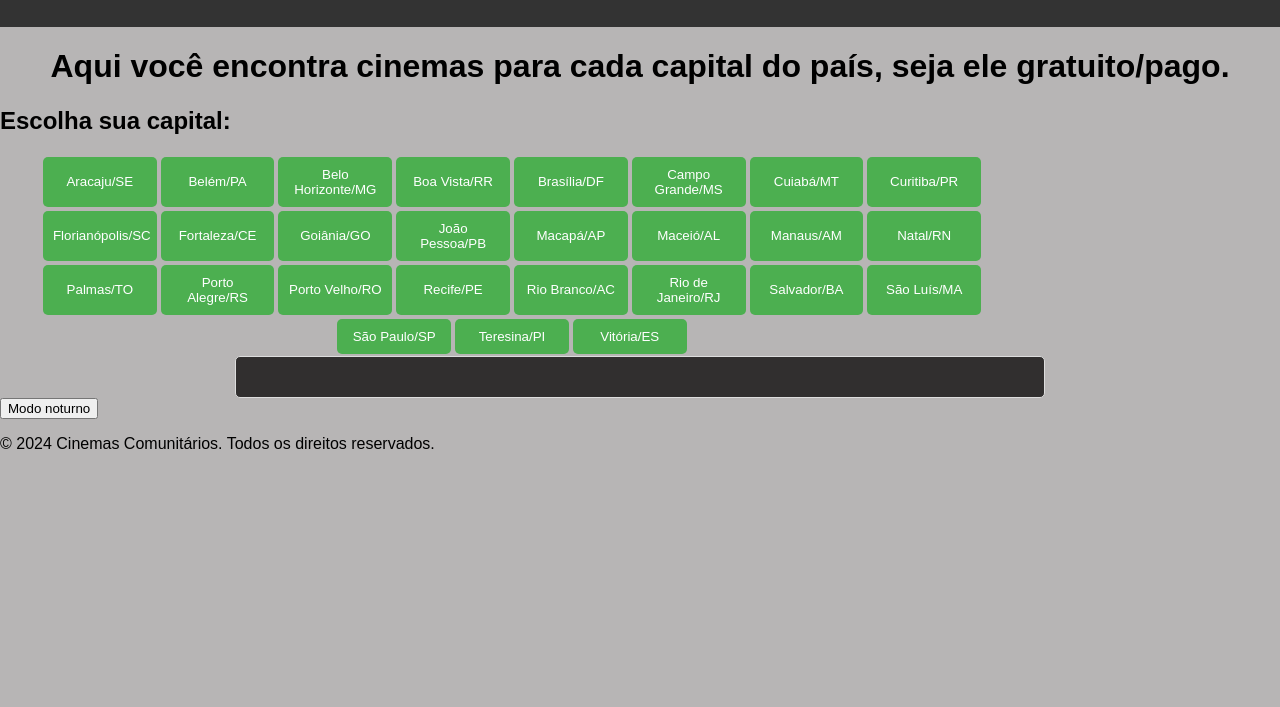
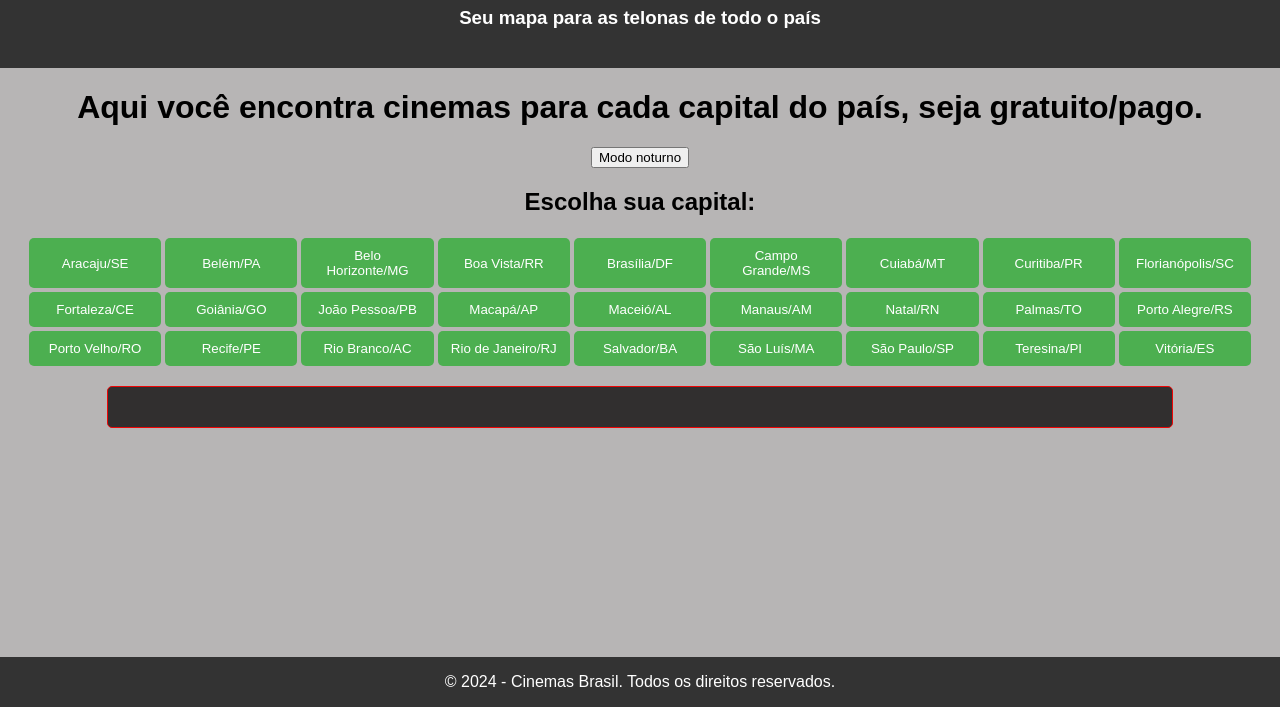
Before and after one commit to lucas-almeida-1/ImersaoDEVGemini, a plain HTML site: page index.html in a window 1280 px wide. Shown: the part 93-800 px from the top of the page. Drawn offline with Linux system fonts and the light colour scheme.

Commit message:
Improved UI

```diff
--- a/index.html
+++ b/index.html
@@ -10,10 +10,12 @@
 
 <body>
     <header>
-        <h1>Cinemas do Brasil</h1>
+        <h1>Cinemas Brasil</h1>
+        <h3 id="subheader">Seu mapa para as telonas de todo o país</h3>
     </header>
     <main>
-        <h1 id="titulo-capital">Aqui você encontra cinemas para cada capital do país, seja ele gratuito/pago.</h1>
+        <h1 id="titulo-capital">Aqui você encontra cinemas para cada capital do país, seja gratuito/pago.</h1>
+        <button id="modo-noturno">Modo noturno</button>
         <h2>Escolha sua capital:</h2>
         <div id="div-conteudo">
             <section class="capitais">
@@ -44,15 +46,16 @@
                 <button onclick="mostrarCinemas('São Paulo/SP')">São Paulo/SP</button>
                 <button onclick="mostrarCinemas('Teresina/PI')">Teresina/PI</button>
                 <button onclick="mostrarCinemas('Vitória/ES')">Vitória/ES</button>
+                <br>
             </section>
+            <br>
             <div id="div-resultado">
                 <section align="center" class="resultados-pesquisa" id="resultados-pesquisa"></section>
             </div>
-            <button id="modo-noturno">Modo noturno</button>
         </div>
     </main>
     <footer>
-        <p>© 2024 Cinemas Comunitários. Todos os direitos reservados.</p>
+        <p>© 2024 - Cinemas Brasil. Todos os direitos reservados.</p>
     </footer>
     <script src="dados.js"></script>
     <script src="app.js"></script>
--- a/style.css
+++ b/style.css
@@ -14,6 +14,10 @@ header {
     color: #fa1b1b;
 }
 
+#subheader {
+    color: #fff;
+}
+
 #titulo-capital {
     display: flex;
     justify-content: center;
@@ -23,7 +27,8 @@ header {
     display: flex;
     flex-wrap: wrap;
     justify-content: center;
-    width: 80%;
+    align-content: center;
+
 }
 
 .capitais button {
@@ -34,12 +39,17 @@ header {
     color: #fff;
     cursor: pointer;
     margin: 2px;
-    width: calc(100% / 9);
+
+    width: calc(100% / 9 - 10px);
+}
+
+h2 {
+    text-align: center;
 }
 
 .resultados-pesquisa {
     padding: 20px;
-    border: 1px solid #ddd;
+    border: 1px solid #ee0505;
     border-radius: 5px;
 }
 
@@ -47,9 +57,14 @@ header {
     /* Estilos para cada item da lista de cinemas */
     margin-bottom: 10px;
     padding: 10px;
-    background-color: #fff;
+    background-color: #cbc7c7;
     border: 1px solid #ddd;
     border-radius: 5px;
+}
+
+#modo-noturno {
+    display: block; /* Faz o botão se comportar como um bloco */
+    margin: 0 auto; /* Margem automática nas laterais para centralizar */
 }
 
 /* Estilos para o modo noturno */
@@ -61,7 +76,7 @@ header {
 .resultados-pesquisa {
     background-color: #312f2f;
     color: #000;
-    width: 60%;
+    width: 80%;
 }
 
 #div-resultado {
@@ -69,6 +84,12 @@ header {
     justify-content: center;
 }
 
-#div-conteudo {
-
+footer {
+    background-color: #333;
+    color: #fff;
+    position: fixed;
+    left: 0;
+    bottom: 0;
+    width: 100%;
+    text-align: center;
 }
```
